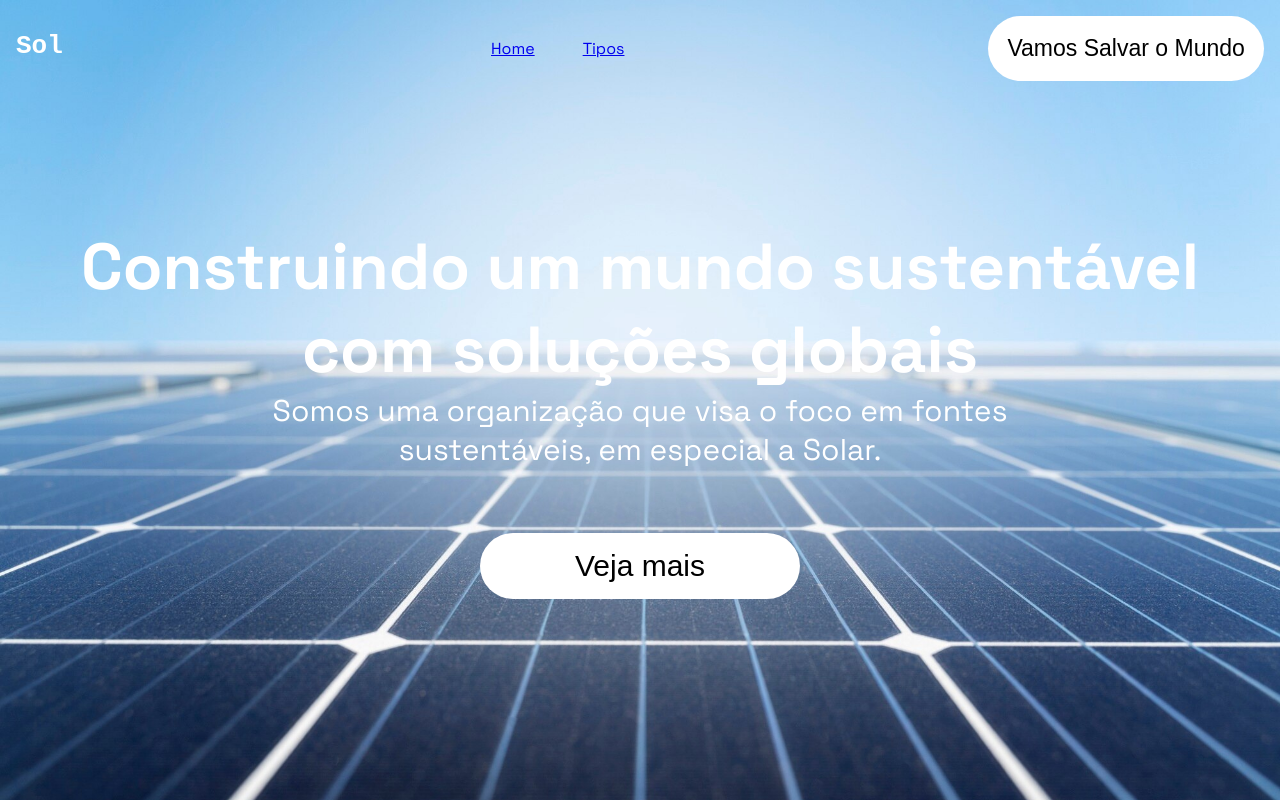
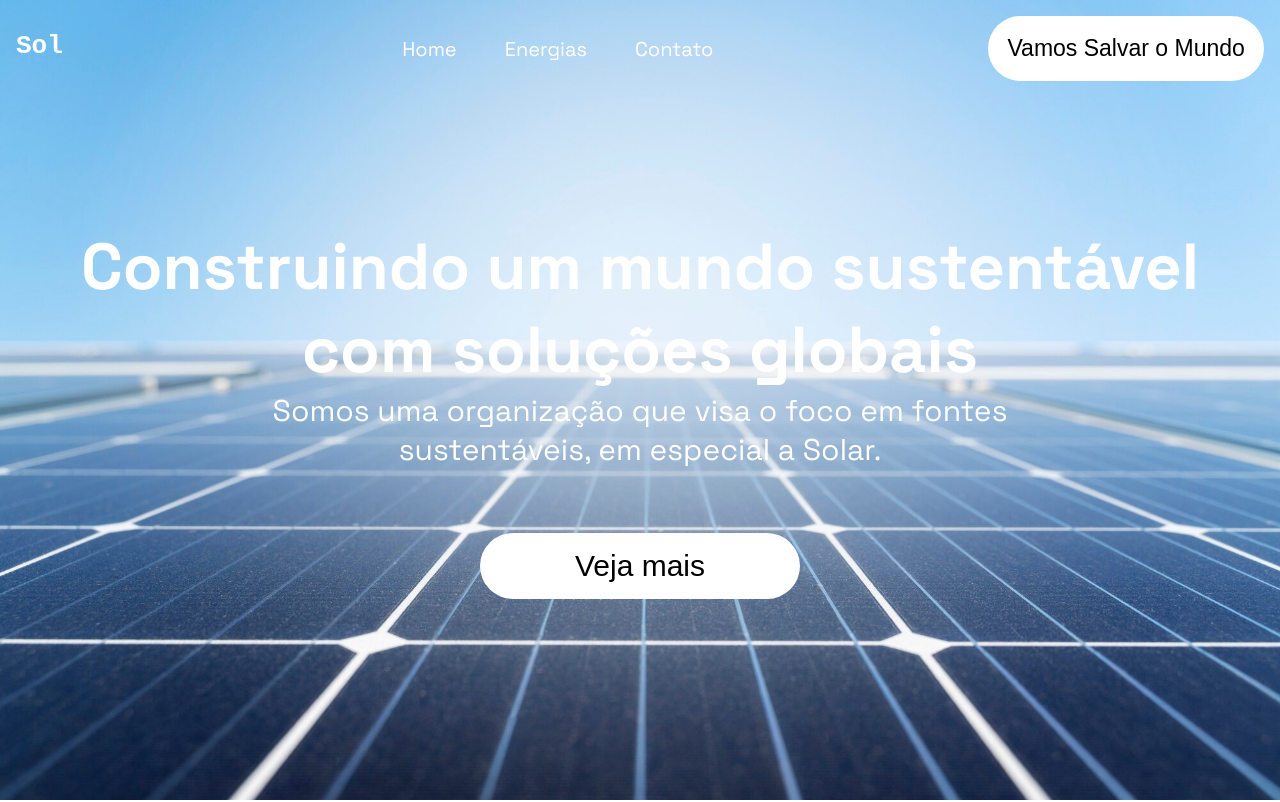
Before and after one commit to SolarixNova/solarix-web, a React (Vite) app: page / in a window 1280 px wide. Shown: the top 802 px of the page. Built offline with nearby package versions, Linux system fonts and the light colour scheme.

Commit message:
arrumando links

```diff
--- a/src/Cabecalho/index.jsx
+++ b/src/Cabecalho/index.jsx
@@ -68,6 +68,11 @@ const Links = styled.div`
     display: flex;
     gap: 3rem;
     flex-wrap: wrap;
+    a {
+        text-decoration:none;
+        color: white;
+        font-size:20px;
+    }
 `
 
 const Aba = styled.a`
@@ -147,8 +152,9 @@ export default function Cabecalho() {
                     <Titulo>Solarix</Titulo>
                 </div>
                 <Links>
-                    <Link to="/">Home</Link>
-                    <Link to="/tipos-energia">Tipos</Link>
+                    <a href="#home">Home</a>
+                    <a href="#energias">Energias</a>
+                    <a href="#contato">Contato</a>
                 </Links>
                 <Botao>Vamos Salvar o Mundo</Botao>
             </Nav>
```
